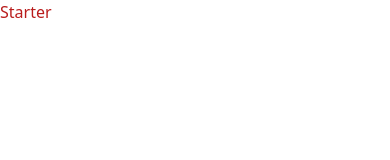
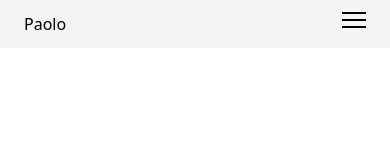
Before and after one commit to Froiod/Portfoliov3, a React (Vite) app: page / in a window 390 px wide. Shown: the top 160 px of the page. Built offline with nearby package versions, Linux system fonts and the light colour scheme.

Commit message:
navigation bar

```diff
--- a/index.html
+++ b/index.html
@@ -3,6 +3,7 @@
   <head>
     <meta charset="UTF-8" />
     <link rel="icon" type="image/svg+xml" href="https://upload.wikimedia.org/wikipedia/commons/thumb/1/1e/20220121%E2%80%94Sana_%EC%82%AC%EB%82%98_Campaign_Film%2C_Pearlygates_x_Twice_2022.jpg/250px-20220121%E2%80%94Sana_%EC%82%AC%EB%82%98_Campaign_Film%2C_Pearlygates_x_Twice_2022.jpg" />
+    <link rel="stylesheet" href="https://unicons.iconscout.com/release/v4.0.0/css/line.css">
     <meta name="viewport" content="width=device-width, initial-scale=1.0" />
     <title>Paolo Guray</title>
   </head>
--- a/package.json
+++ b/package.json
@@ -9,8 +9,10 @@
     "preview": "vite preview"
   },
   "dependencies": {
+    "framer-motion": "^10.0.0",
     "react": "^18.2.0",
-    "react-dom": "^18.2.0"
+    "react-dom": "^18.2.0",
+    "react-icons": "^4.7.1"
   },
   "devDependencies": {
     "@types/react": "^18.0.27",
--- a/src/App.jsx
+++ b/src/App.jsx
@@ -1,11 +1,11 @@
-
 import './App.css'
+import Navbar from './components/Navbar'
 
 function App() {
 
   return (
     <div className="App">
-      <h2 className='text-red-700'>Starter</h2>
+      <Navbar />
     </div>
   )
 }
--- /dev/null
+++ b/src/components/Navbar.jsx
@@ -0,0 +1,63 @@
+import {motion} from 'framer-motion'
+import {useState} from 'react'
+
+const Navbar = () => {
+
+  const [toggle, setToggle] = useState(false)
+
+  const openMenu = (e) => {
+    e.currentTarget.classList.toggle('open')
+    if (toggle == false) {
+      setToggle(true)
+    } else {
+      setToggle(false)
+    }
+  }
+
+  return (
+    <header className="w-full fixed z-40 top-0 left-0 " id="header">
+      <nav className="h-12 flex justify-between items-center bg-gray-100 px-6">
+        <a href="#" className="">Paolo</a>
+
+        <ul className="hidden md:flex space-x-8 font-semibold text-xl">
+          {['About','Skills', 'Works', 'Contact'].map((item) => (
+            <li key={`link-${item}`} className='hover:text-gray-700 hover:translate-y-0.5 hover:transition-all'>
+              <a href={`#${item}`} className=''>{item}</a>
+            </li>
+          ))}
+        </ul>
+
+        <div className="md:hidden">
+          <button type="button" id="menu-btn" className=" close hamburger z-40 md:hidden focus:outline-none block" onClick={openMenu}>
+            <span className="hamburger-top"></span>
+            <span className="hamburger-middle"></span>
+            <span className="hamburger-bottom"></span>
+          </button>
+        </div>
+      </nav>
+      {toggle && (
+        <div className="md:hidden w-full bg-gray-200 rounded-b-3xl" id="menu">
+          <ul className="flex items-center justify-center w-full py-8 space-x-6 font-bold  text-black">
+            <li className="nav-item">
+              <a href="#about" className="nav-link">
+                <i className="uil uil-user">About</i>
+              </a>
+            </li>
+            <li className="nav-item">
+              <a href="#works" className="nav-link">
+                <i className="uil uil-briefcase-alt">Works</i>
+              </a>
+            </li>
+            <li className="nav-item">
+              <a href="#contact" className="nav-link">
+                <i className="uil uil-message">Contact Me</i>
+              </a>
+            </li>
+          </ul>
+        </div>
+      )}
+    </header>
+  )
+}
+
+export default Navbar
--- a/src/index.css
+++ b/src/index.css
@@ -1,3 +1,50 @@
 @tailwind base;
 @tailwind components;
 @tailwind utilities;
+
+/* Navigation */
+
+.hamburger {
+  cursor: pointer;
+  width: 24px;
+  height: 24px;
+  transition: all 0.25s;
+  position: relative;
+}
+
+.hamburger-top,
+.hamburger-middle,
+.hamburger-bottom {
+  position: absolute;
+  width: 24px;
+  height: 2px;
+  top: 0;
+  left: 0;
+  transform: rotate(0);
+  transition: all 0.5s;
+  background: black;
+}
+
+.hamburger-middle {
+ transform: translateY(7px);
+}
+
+.hamburger-bottom {
+ transform: translateY(14px);
+}
+
+.open {
+  transform: rotate(90deg);
+}
+
+.open .hamburger-top {
+  transform: rotate(45deg) translateX(6px) translateY(6px);
+}
+
+.open .hamburger-middle {
+  display: none;
+}
+
+.open .hamburger-bottom {
+  transform: rotate(-45deg) translateX(-6px) translateY(6px);
+}
```
Also changed, not shown: 1 other file (tests, documents, lock files or other folders).
